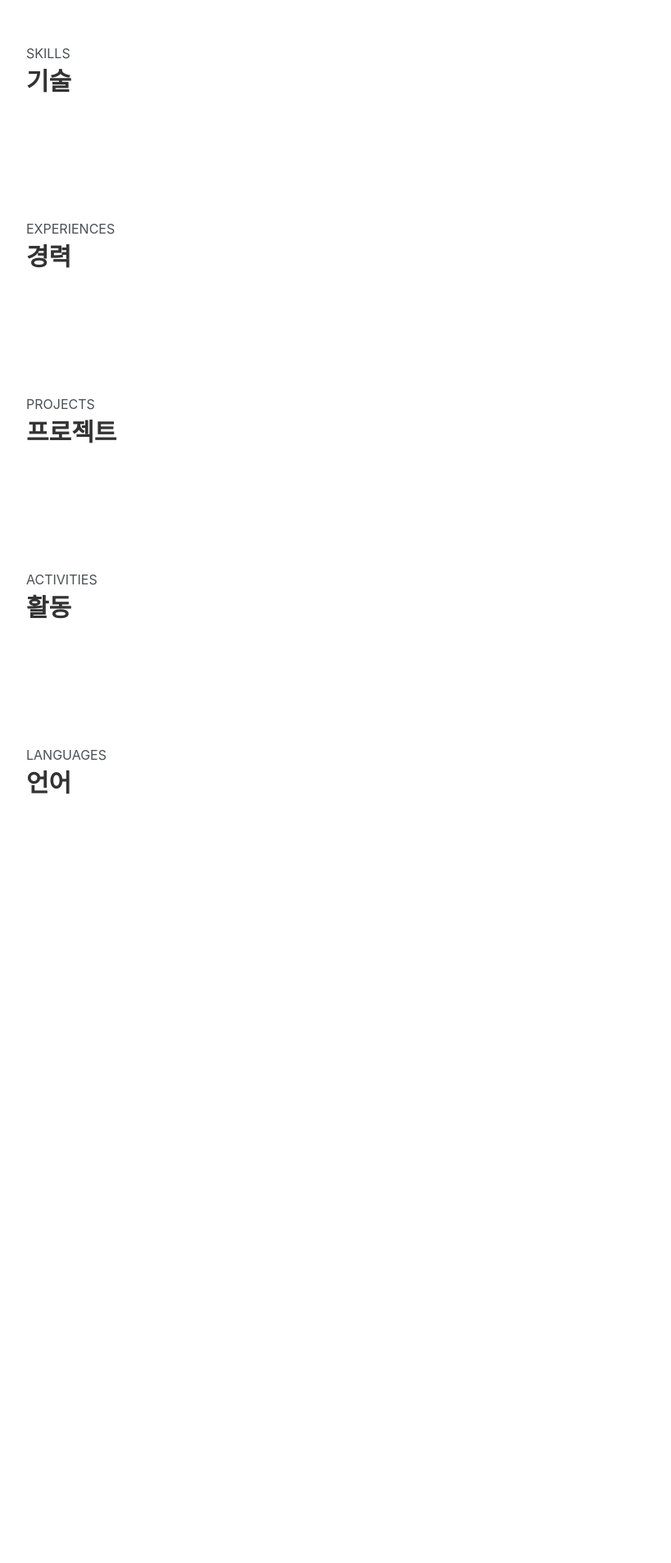
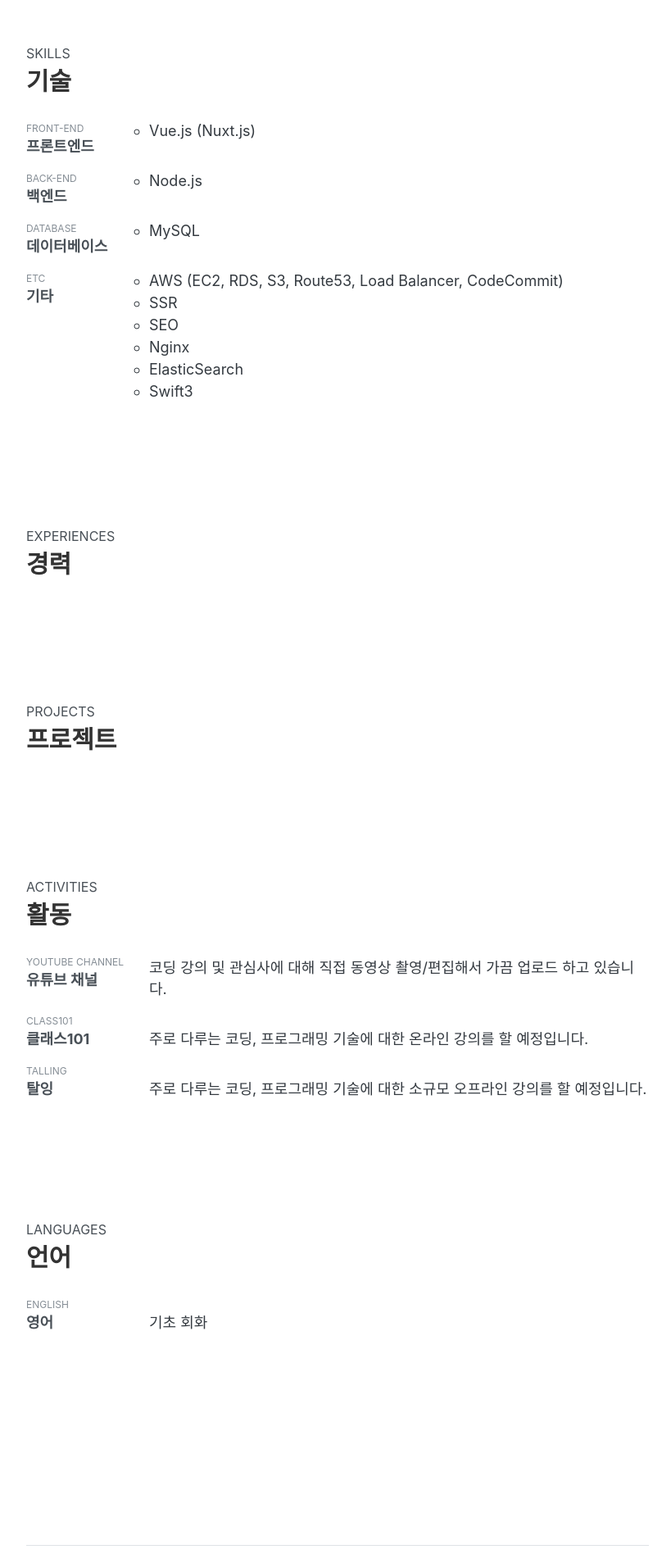
Before and after one commit to peterkimzz/resume, a Nuxt app: page / in a window 1280 px wide. Shown: the part 880-2787 px from the top of the page at 82% size, without its empty margins (228-1047 px from the left). Before the commit the page ends 2113 px from the top, so only its background shows below. Built offline with nearby package versions, Linux system fonts and the light colour scheme.

Commit message:
activies, languages, lastupdated

```diff
--- a/components/groups/Activities/index.vue
+++ b/components/groups/Activities/index.vue
@@ -2,15 +2,34 @@
   <vue-title-container
     sub-title="Activities"
     title="활동">
-
+    <div>
+      <vue-definition
+        align="flex-start"
+        sub-title="YouTube Channel"
+        title="유튜브 채널">
+        코딩 강의 및 관심사에 대해 직접 동영상 촬영/편집해서 가끔 업로드 하고 있습니다.
+      </vue-definition>
+      <vue-definition
+        sub-title="class101"
+        title="클래스101">
+        주로 다루는 코딩, 프로그래밍 기술에 대한 온라인 강의를 할 예정입니다.
+      </vue-definition>
+      <vue-definition
+        sub-title="Talling"
+        title="탈잉">
+        주로 다루는 코딩, 프로그래밍 기술에 대한 소규모 오프라인 강의를 할 예정입니다.
+      </vue-definition>
+    </div>
   </vue-title-container>
 </template>
 
 <script>
 import VueTitleContainer from '~/containers/Title'
+import VueDefinition from '~/components/units/Definition'
 export default {
   components: {
-    VueTitleContainer
+    VueTitleContainer,
+    VueDefinition
   }
 }
 </script>
--- a/components/groups/Footer/index.vue
+++ b/components/groups/Footer/index.vue
@@ -1,5 +1,32 @@
 <template>
   <footer>
-    김동현
+    <div class="divider"></div>
+    <vue-definition
+      sub-title="Last updated"
+      title="마지막 수정일">
+      2019년 10월 17일
+    </vue-definition>
   </footer>
 </template>
+
+<script>
+import VueDefinition from '~/components/units/Definition'
+export default {
+  components: {
+    VueDefinition
+  }
+}
+</script>
+
+<style lang="scss" scoped>
+.divider {
+  background-color: $oc-gray-3;
+  width: 100%;
+  height: 1px;
+}
+
+footer {
+  padding-top: 10px;
+  padding-bottom: 20px;
+}
+</style>
--- a/components/groups/Languages/index.vue
+++ b/components/groups/Languages/index.vue
@@ -2,15 +2,19 @@
   <vue-title-container
     sub-title="Languages"
     title="언어">
-
+    <vue-definition
+      sub-title="English"
+      title="영어">기초 회화</vue-definition>
   </vue-title-container>
 </template>
 
 <script>
 import VueTitleContainer from '~/containers/Title'
+import VueDefinition from '~/components/units/Definition'
 export default {
   components: {
-    VueTitleContainer
+    VueTitleContainer,
+    VueDefinition
   }
 }
 </script>
--- a/components/groups/Profile/index.vue
+++ b/components/groups/Profile/index.vue
@@ -32,6 +32,9 @@
         title="소셜 네트워크"
         class="sns-container">
         <a
+          href="https://github.com/peterkimzz"
+          target="_blank"><i class="fab fa-github"></i></a>
+        <a
           href="https://facebook.com/peterkimzz"
           target="_blank"><i class="fab fa-facebook-f"></i></a>
         <a
@@ -61,11 +64,17 @@
 <style lang="scss" scoped>
 .sns-container {
   a {
+    color: #333;
     display: inline-block;
     margin-bottom: 0;
     margin-top: 0;
     margin-left: 0;
     margin-right: 8px;
+    transition: 0.2s;
+
+    &:hover {
+      color: $--color-primary;
+    }
   }
 }
 </style>
--- a/components/groups/Skills/index.vue
+++ b/components/groups/Skills/index.vue
@@ -2,15 +2,53 @@
   <vue-title-container
     sub-title="Skills"
     title="기술">
-
+    <div>
+      <vue-definition
+        sub-title="Front-end"
+        title="프론트엔드"
+        :items="frontend">
+      </vue-definition>
+      <vue-definition
+        sub-title="Back-end"
+        title="백엔드"
+        :items="backend">
+      </vue-definition>
+      <vue-definition
+        sub-title="Database"
+        title="데이터베이스"
+        :items="database">
+      </vue-definition>
+      <vue-definition
+        align="flex-start"
+        sub-title="ETC"
+        title="기타"
+        :items="etc"/>
+    </div>
   </vue-title-container>
 </template>
 
 <script>
 import VueTitleContainer from '~/containers/Title'
+import VueDefinition from '~/components/units/Definition'
 export default {
   components: {
-    VueTitleContainer
+    VueTitleContainer,
+    VueDefinition
+  },
+  data() {
+    return {
+      frontend: ['Vue.js (Nuxt.js)'],
+      backend: ['Node.js'],
+      database: ['MySQL'],
+      etc: [
+        'AWS (EC2, RDS, S3, Route53, Load Balancer, CodeCommit)',
+        'SSR',
+        'SEO',
+        'Nginx',
+        'ElasticSearch',
+        'Swift3'
+      ]
+    }
   }
 }
 </script>
--- a/components/units/Definition/index.vue
+++ b/components/units/Definition/index.vue
@@ -1,16 +1,32 @@
 <template>
-  <dl>
+  <dl
+    :style="[
+      { 'align-items': alignItems }
+    ]">
     <dt>
       <div class="sub-title">{{ subTitle }}</div>
       <div class="title">{{ title }}</div>
     </dt>
-    <dd><slot/></dd>
+    <dd v-if="$slots.default">
+      <slot/>
+    </dd>
+    <dd v-if="items.length">
+      <ul>
+        <li
+          v-for="(item, index) in items"
+          :key="item + index">{{ item }}</li>
+      </ul>
+    </dd>
   </dl>
 </template>
 
 <script>
 export default {
   props: {
+    align: {
+      type: String,
+      default: ''
+    },
     subTitle: {
       type: String,
       default: ''
@@ -18,6 +34,17 @@
     title: {
       type: String,
       default: ''
+    },
+    items: {
+      type: Array,
+      default: () => []
+    }
+  },
+  computed: {
+    alignItems() {
+      if (this.align) return this.align
+
+      return this.items.length ? 'flex-start' : 'flex-end'
     }
   }
 }
@@ -62,11 +89,25 @@
 .title {
   margin: 0;
   font-size: 15px;
-  color: $oc-gray-8;
+  color: $oc-gray-7;
+  font-weight: bold;
 
   @media (min-width: 1128px) {
     font-size: 18px;
   }
-  font-weight: bold;
+}
+
+ul {
+  margin: 0;
+  padding: 0;
+}
+
+li {
+  font-size: 15px;
+  margin-bottom: 6px;
+  list-style: circle;
+  @media (min-width: 1128px) {
+    font-size: 18px;
+  }
 }
 </style>
--- a/layouts/default.vue
+++ b/layouts/default.vue
@@ -3,14 +3,18 @@
     <main>
       <nuxt />
     </main>
-    <!-- <vue-footer/> -->
+    <vue-container>
+      <vue-footer/>
+    </vue-container>
   </div>
 </template>
 
 <script>
+import VueContainer from '~/containers'
 import VueFooter from '~/components/groups/Footer'
 export default {
   components: {
+    VueContainer,
     VueFooter
   }
 }
```
